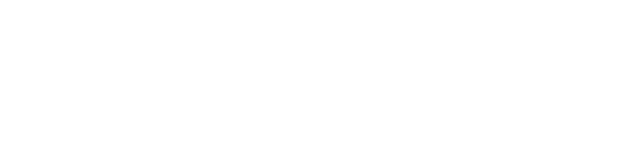
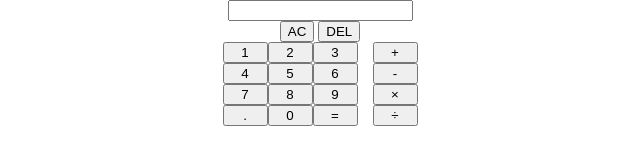
Before and after one commit to BlockSmith64/Calculator, a plain HTML site: page index.html in a window 1280 px wide. Shown: the whole page, without its empty margins (320-960 px from the left). Drawn offline with Linux system fonts and the light colour scheme.

Commit message:
created basic html skeleton, layout and operate function

```diff
--- /dev/null
+++ b/css/reset.css
@@ -0,0 +1,129 @@
+/* http://meyerweb.com/eric/tools/css/reset/
+   v2.0 | 20110126
+   License: none (public domain)
+*/
+
+html,
+body,
+div,
+span,
+applet,
+object,
+iframe,
+h1,
+h2,
+h3,
+h4,
+h5,
+h6,
+p,
+blockquote,
+pre,
+a,
+abbr,
+acronym,
+address,
+big,
+cite,
+code,
+del,
+dfn,
+em,
+img,
+ins,
+kbd,
+q,
+s,
+samp,
+small,
+strike,
+strong,
+sub,
+sup,
+tt,
+var,
+b,
+u,
+i,
+center,
+dl,
+dt,
+dd,
+ol,
+ul,
+li,
+fieldset,
+form,
+label,
+legend,
+table,
+caption,
+tbody,
+tfoot,
+thead,
+tr,
+th,
+td,
+article,
+aside,
+canvas,
+details,
+embed,
+figure,
+figcaption,
+footer,
+header,
+hgroup,
+menu,
+nav,
+output,
+ruby,
+section,
+summary,
+time,
+mark,
+audio,
+video {
+  margin: 0;
+  padding: 0;
+  border: 0;
+  font-size: 100%;
+  font: inherit;
+  vertical-align: baseline;
+}
+/* HTML5 display-role reset for older browsers */
+article,
+aside,
+details,
+figcaption,
+figure,
+footer,
+header,
+hgroup,
+menu,
+nav,
+section {
+  display: block;
+}
+body {
+  line-height: 1;
+}
+ol,
+ul {
+  list-style: none;
+}
+blockquote,
+q {
+  quotes: none;
+}
+blockquote:before,
+blockquote:after,
+q:before,
+q:after {
+  content: "";
+  content: none;
+}
+table {
+  border-collapse: collapse;
+  border-spacing: 0;
+}
--- a/css/style.css
+++ b/css/style.css
@@ -0,0 +1,25 @@
+.container {
+  display: flex;
+  flex-direction: column;
+  justify-content: center;
+  align-items: center;
+}
+.numbers {
+  display: flex;
+  flex-wrap: wrap;
+
+  width: 150px;
+}
+
+.btns {
+  display: flex;
+}
+
+.btn {
+  width: 45px;
+}
+
+.operator-btns {
+  display: flex;
+  flex-direction: column;
+}
--- a/index.html
+++ b/index.html
@@ -5,9 +5,42 @@
     <meta http-equiv="X-UA-Compatible" content="IE=edge" />
     <meta name="viewport" content="width=device-width, initial-scale=1.0" />
     <title>Calculator</title>
+    <link rel="stylesheet" href="./css/reset.css" />
     <link rel="stylesheet" href="./css/style.css" />
   </head>
   <body>
+    <div class="container">
+      <div class="display-box">
+        <input type="text" />
+      </div>
+      <div>
+        <button>AC</button>
+        <button>DEL</button>
+      </div>
+      <div class="btn"></div>
+      <div class="btns">
+        <div class="numbers">
+          <button class="btn num-1">1</button>
+          <button class="btn num-2">2</button>
+          <button class="btn num-3">3</button>
+          <button class="btn num-4">4</button>
+          <button class="btn num-5">5</button>
+          <button class="btn num-6">6</button>
+          <button class="btn num-7">7</button>
+          <button class="btn num-8">8</button>
+          <button class="btn num-9">9</button>
+          <button class="btn">.</button>
+          <button class="btn num-0">0</button>
+          <button class="btn">=</button>
+        </div>
+        <div class="operator-btns">
+          <button class="btn add">&#43;</button>
+          <button class="btn subtract">&#45;</button>
+          <button class="btn multiply">&#215;</button>
+          <button class="btn divide">&#247;</button>
+        </div>
+      </div>
+    </div>
     <script src="./js/script.js"></script>
   </body>
 </html>
--- a/js/script.js
+++ b/js/script.js
@@ -2,3 +2,15 @@ const add = (a, b) => a + b;
 const subtract = (a, b) => a - b;
 const multiply = (a, b) => a * b;
 const divide = (a, b) => a / b;
+
+const operate = function (operator, a, b) {
+  if (operator === add) {
+    return add(a, b);
+  } else if (operator === subtract) {
+    return ubtract(a, b);
+  } else if (operator === multiply) {
+    return multiply(a, b);
+  } else if (operator === divide) {
+    return divide(a, b);
+  }
+};
```
